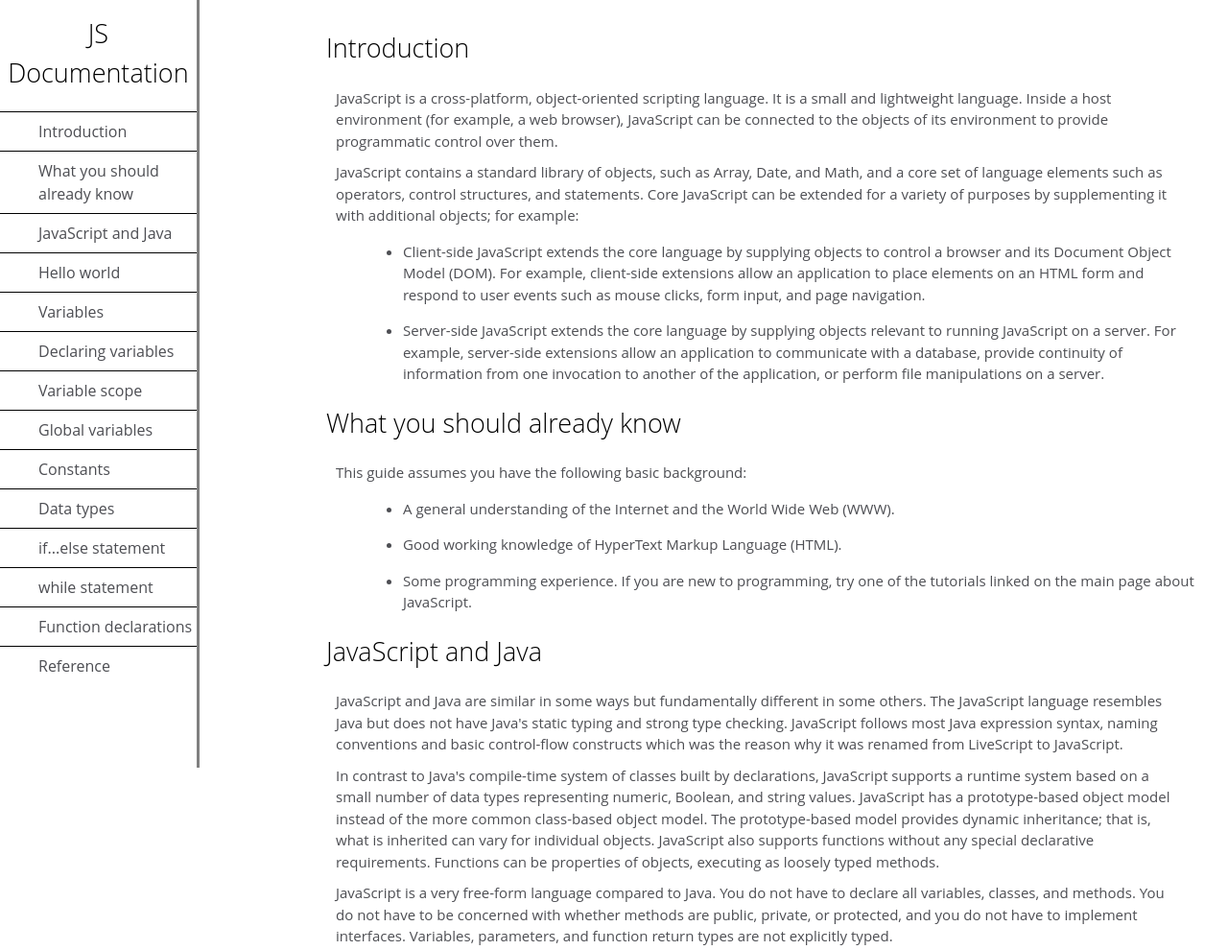
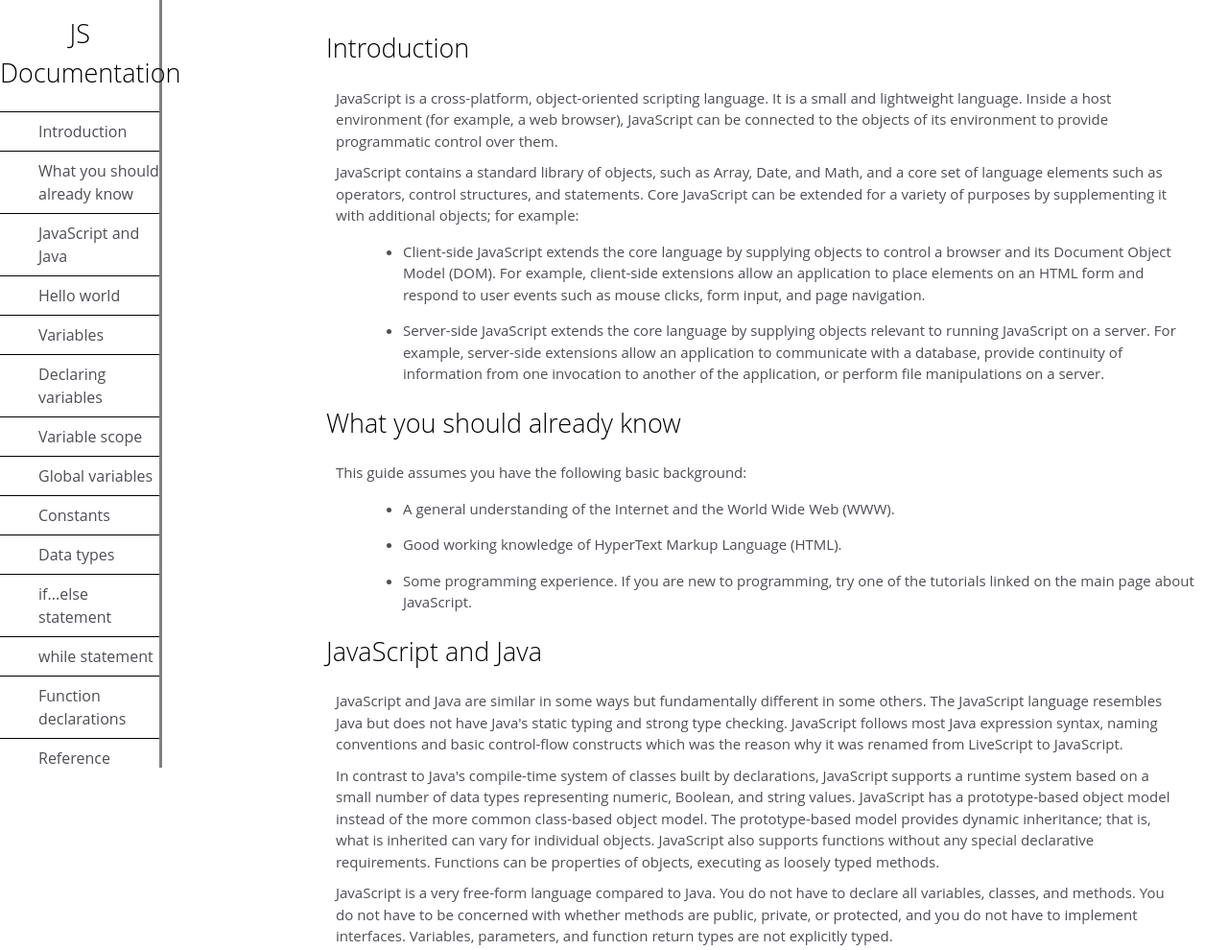
Before and after one commit to NekoKot/Technical-documentation, a plain HTML site: page index.html in a window 1280 px wide. Shown: the top 990 px of the page at 96% size. Drawn offline with Linux system fonts and the light colour scheme.

Commit message:
changes width of #navbar

```diff
--- a/styles.css
+++ b/styles.css
@@ -13,7 +13,7 @@ display: flex;
   display: flex;
   flex-direction: column;
   border-right: 3px solid gray;
-  width: 16%;
+  width: 13%;
   height: 100%;
   position: fixed;
 
```
